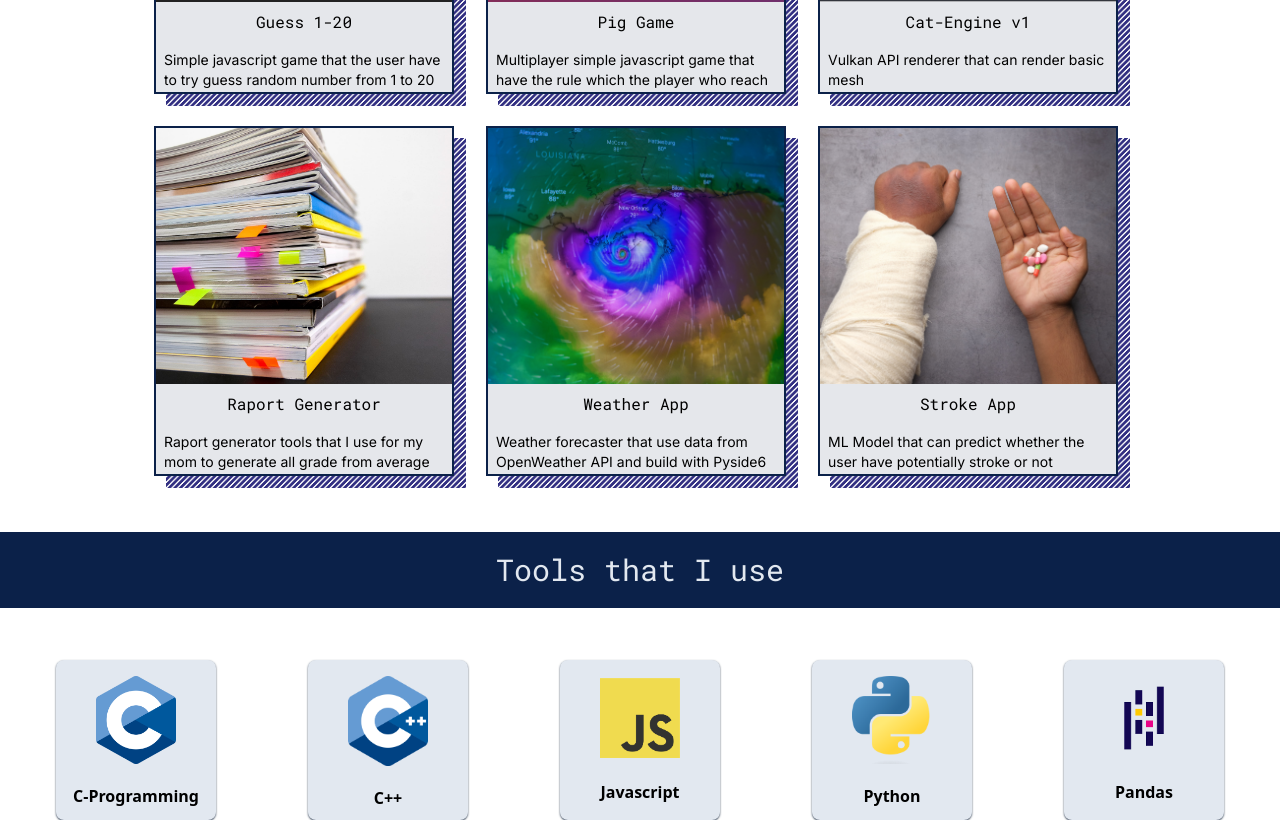
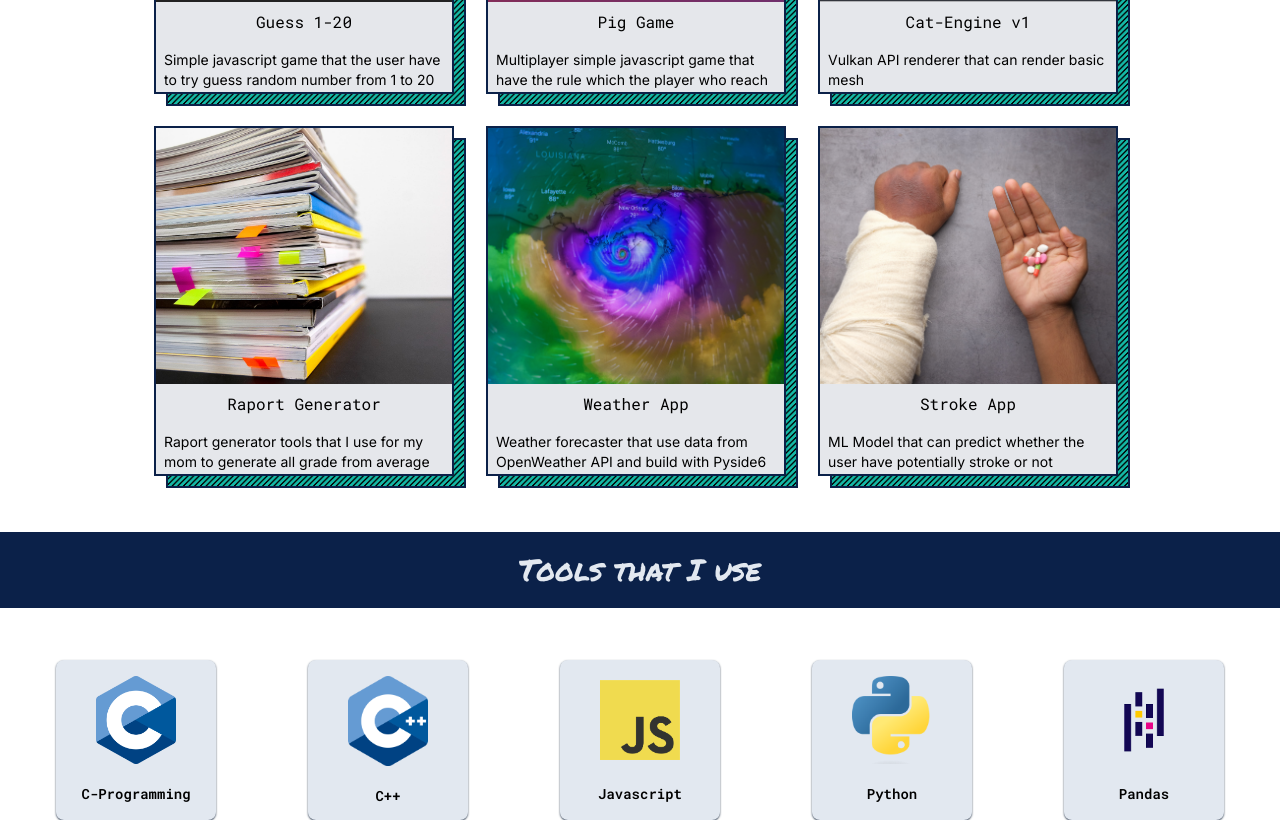
Before and after one commit to alfariiizi/alfarizi-portofolio, a React (Create React App) app: page / in a window 1280 px wide. Shown: the part 1980-2800 px from the top of the page. Built offline with nearby package versions, Linux system fonts and the light colour scheme; a web font is replaced by a local one.

Commit message:
Editing retro pixel style for project card, and changing back the font of devider to permanent-maker's font

```diff
--- a/src/components/Devider.jsx
+++ b/src/components/Devider.jsx
@@ -2,7 +2,7 @@ import React from "react";
 
 const Devider = ({ name }) => {
   return (
-    <div className="bg-[#0b2149] p-5 text-center font-roboto-mono text-xl text-slate-200 md:text-2xl lg:text-3xl">
+    <div className="bg-[#0b2149] p-5 text-center font-permanent-marker text-xl text-slate-200 md:text-2xl lg:text-3xl">
       <div>{name}</div>
     </div>
   );
--- a/src/components/ProjectCard.jsx
+++ b/src/components/ProjectCard.jsx
@@ -3,7 +3,7 @@ import React from "react";
 const ProjectCard = ({ imgSrc, label, desc, href, className }) => {
   return (
     <div className=" relative left-2 top-2 h-[350px] w-[300px]">
-      <div className="absolute h-[350px] w-[300px] bg-indigo-900 bg-stripes bg-stripes-white dark:bg-inherit dark:bg-stripes-indigo-400"></div>
+      <div className="absolute h-[350px] w-[300px] border-2 border-[#0b2149] bg-teal-500 bg-stripes bg-stripes-black dark:border-slate-200"></div>
       <div className="relative -top-3 -left-3 z-10 flex h-full w-full flex-col items-center gap-2 overflow-hidden border-2 border-[#0b2149] bg-gray-200 dark:border-slate-200">
         <a
           href={href}
--- a/src/components/SkillCard.jsx
+++ b/src/components/SkillCard.jsx
@@ -7,7 +7,7 @@ const SkillCard = ({ src, skillName, className }) => {
       <div className="flex h-full items-center justify-center">
         <img src={src} alt="" className={className} />
       </div>
-      <h4 className="hidden font-semibold dark:text-black md:block">
+      <h4 className="hidden font-roboto-mono text-sm font-semibold dark:text-black md:block">
         {skillName}
       </h4>
     </div>
```
